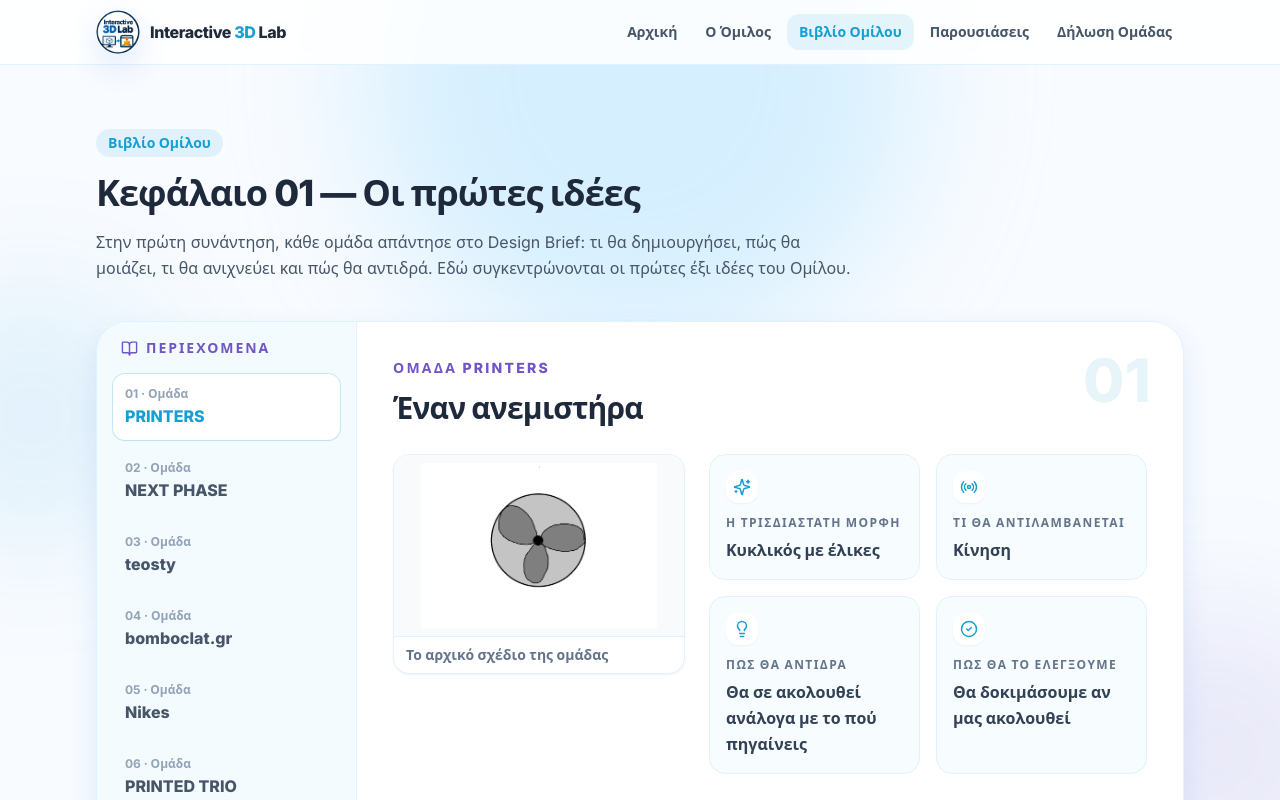
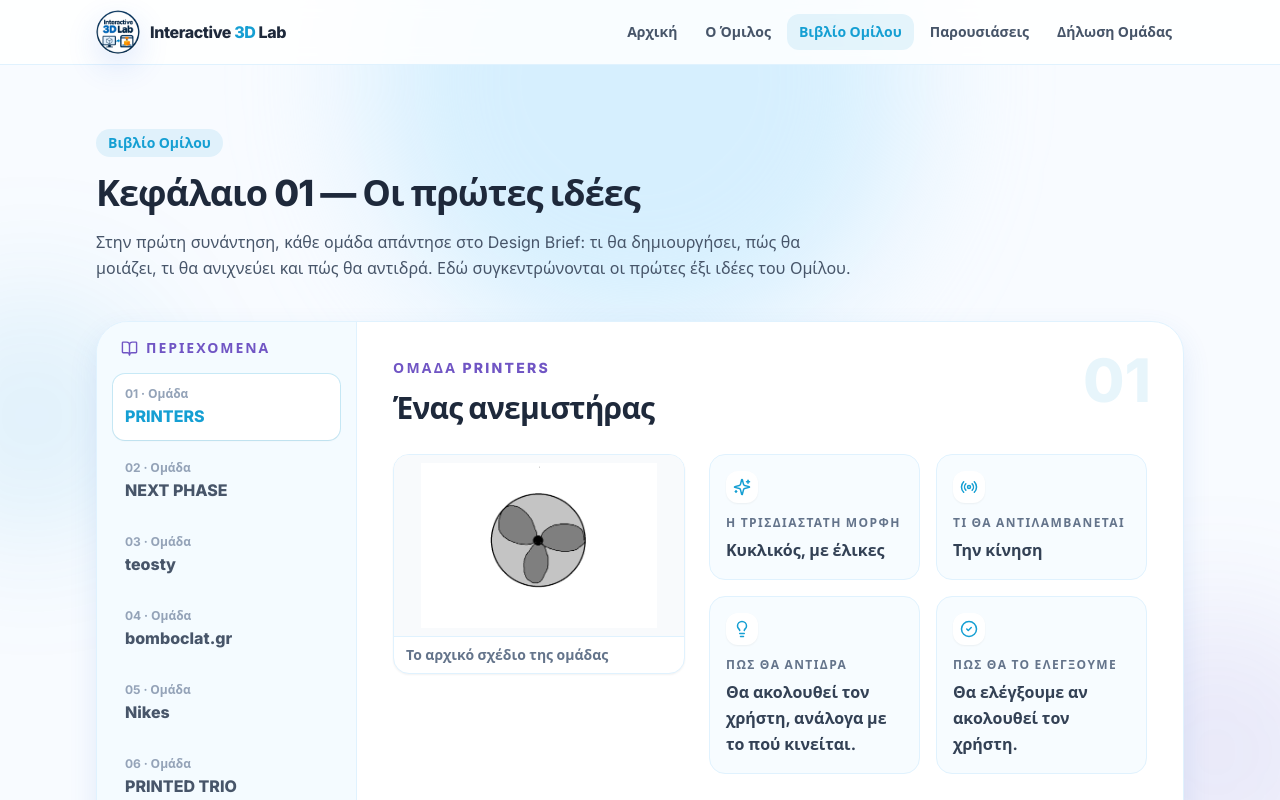
Before and after one commit to leftkal/interactive-3d-lab, a React (Vite) app: page /#/book in a window 1280 px wide. Shown: the top 800 px of the page. Built offline with nearby package versions, Linux system fonts and the light colour scheme; no server answers.

Commit message:
Polish first lesson response wording

```diff
--- a/src/data/firstLesson.ts
+++ b/src/data/firstLesson.ts
@@ -8,12 +8,12 @@ export interface FirstLessonWork {
   art: string
 }
 
-// Transcribed from the six submitted Design Brief files from Εργασία 1.
+// Based on the six submitted Design Brief files from Εργασία 1; lightly edited for clarity.
 export const firstLessonWorks: FirstLessonWork[] = [
-  { team: 'PRINTERS', title: 'Έναν ανεμιστήρα', form: 'Κυκλικός με έλικες', senses: 'Κίνηση', response: 'Θα σε ακολουθεί ανάλογα με το πού πηγαίνεις', check: 'Θα δοκιμάσουμε αν μας ακολουθεί', art: 'printers.webp' },
-  { team: 'NEXT PHASE', title: 'Έναν κυλινδρικό ουρανοξύστη', form: 'Ψηλός με πολλά μικρά παραθυράκια', senses: 'Το φως', response: 'Στην απουσία του φωτός', check: 'Σε σκοτεινό χώρο ανάβουν τα φώτα και παραμένουν ανοιχτά', art: 'next-phase.webp' },
-  { team: 'teosty', title: 'Ένα αστέρι', form: 'Με βάση για να στέκεται και να γυαλίζει', senses: 'Αισθητήρας φωτός', response: 'Να ανάβει μόνο του στο σκοτάδι', check: 'Θα έχει όλα τα παραπάνω και θα λειτουργεί', art: 'teosty.webp' },
-  { team: 'bomboclat.gr', title: 'Ένα φανάρι', form: 'Ένα φανάρι δρόμου με χρονοδιακόπτη', senses: 'Την κίνηση, ώστε να ανάβει τη σωστή ώρα', response: 'Θα ανάβει κόκκινο ή πράσινο τη σωστή στιγμή', check: 'Θα πάω κοντά και θα ανάβει', art: 'bomboclat.webp' },
-  { team: 'Nikes', title: 'Ένα παράθυρο με αισθητήρα φωτεινότητας', form: 'Ένα παράθυρο', senses: 'Το φως', response: 'Θα αντιδρά ανάλογα με το φως', check: 'Αν θολώσει το τζάμι', art: 'nikes.webp' },
-  { team: 'PRINTED TRIO', title: 'Νυχτερινή λειτουργία πάρτυ', form: 'Μια ντισκομπάλα εξωτερικού χώρου με φωτάκια RGB', senses: 'Το ηλιακό φως και το σκοτάδι', response: 'Όταν ανιχνεύσει σκοτάδι ξεκινάει το πάρτυ', check: 'Θα ανοίξει φώτα', art: 'printed-trio.webp' },
+  { team: 'PRINTERS', title: 'Ένας ανεμιστήρας', form: 'Κυκλικός, με έλικες', senses: 'Την κίνηση', response: 'Θα ακολουθεί τον χρήστη, ανάλογα με το πού κινείται.', check: 'Θα ελέγξουμε αν ακολουθεί τον χρήστη.', art: 'printers.webp' },
+  { team: 'NEXT PHASE', title: 'Ένας κυλινδρικός ουρανοξύστης', form: 'Ψηλός, με πολλά μικρά παράθυρα', senses: 'Το φως', response: 'Θα ενεργοποιείται όταν δεν υπάρχει φως.', check: 'Σε σκοτεινό χώρο, τα φώτα θα ανάβουν και θα παραμένουν ανοιχτά.', art: 'next-phase.webp' },
+  { team: 'teosty', title: 'Ένα αστέρι', form: 'Με βάση, ώστε να στέκεται όρθιο και να γυαλίζει', senses: 'Το φως', response: 'Θα ανάβει αυτόματα στο σκοτάδι.', check: 'Θα ελέγξουμε ότι διαθέτει όλα τα παραπάνω και λειτουργεί σωστά.', art: 'teosty.webp' },
+  { team: 'bomboclat.gr', title: 'Ένα φανάρι', form: 'Ένα φανάρι δρόμου με χρονοδιακόπτη', senses: 'Την κίνηση, ώστε να ανάβει όταν χρειάζεται', response: 'Θα ανάβει με κόκκινο ή πράσινο φως τη σωστή στιγμή.', check: 'Θα πλησιάζουμε και θα ελέγχουμε αν ανάβει.', art: 'bomboclat.webp' },
+  { team: 'Nikes', title: 'Ένα παράθυρο με αισθητήρα φωτεινότητας', form: 'Ένα παράθυρο', senses: 'Το φως', response: 'Θα αντιδρά ανάλογα με την ένταση του φωτός.', check: 'Θα ελέγξουμε αν θολώνει το τζάμι.', art: 'nikes.webp' },
+  { team: 'PRINTED TRIO', title: 'Νυχτερινή λειτουργία πάρτι', form: 'Μια ντισκομπάλα εξωτερικού χώρου με φωτάκια RGB', senses: 'Το ηλιακό φως και το σκοτάδι', response: 'Όταν ανιχνεύει σκοτάδι, θα ξεκινά το πάρτι.', check: 'Θα ελέγξουμε αν ανάβουν τα φώτα.', art: 'printed-trio.webp' },
 ]
```
